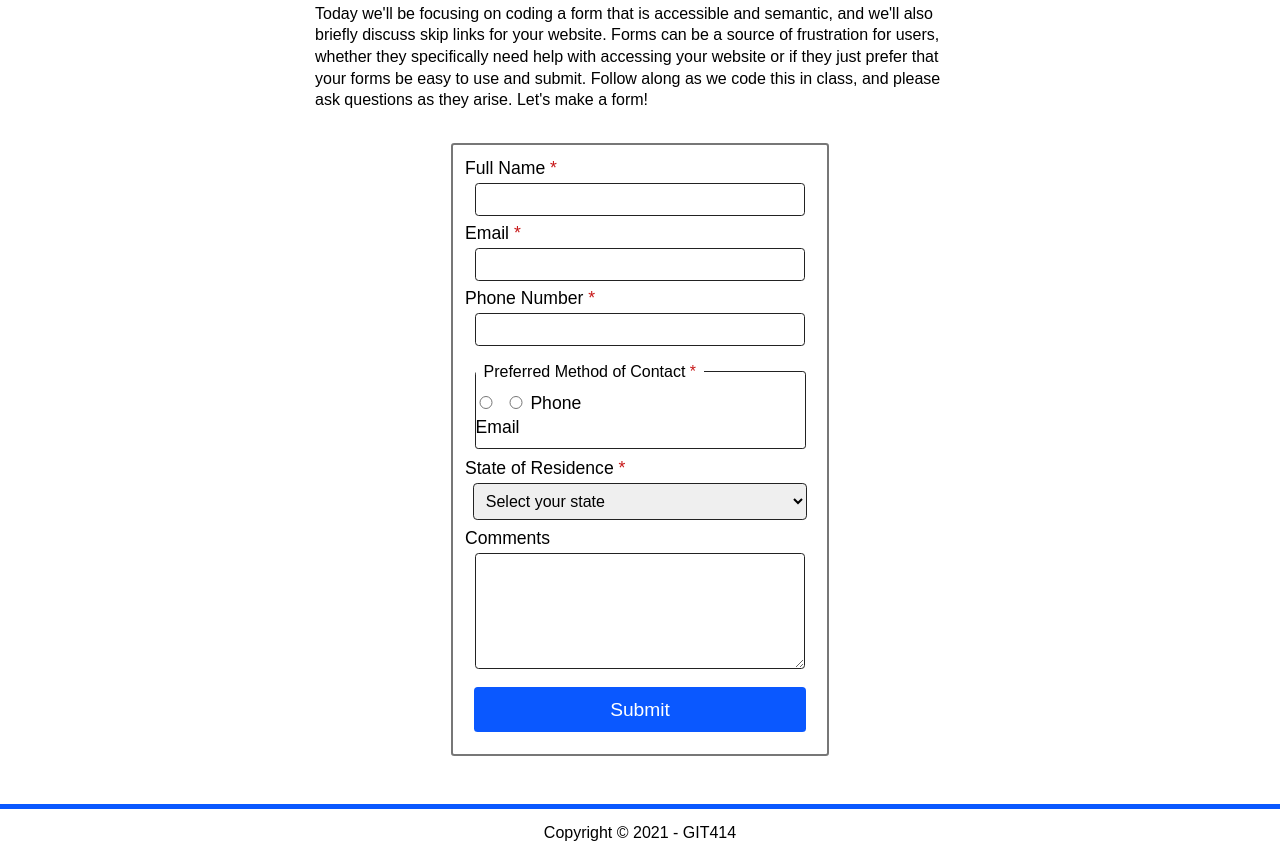
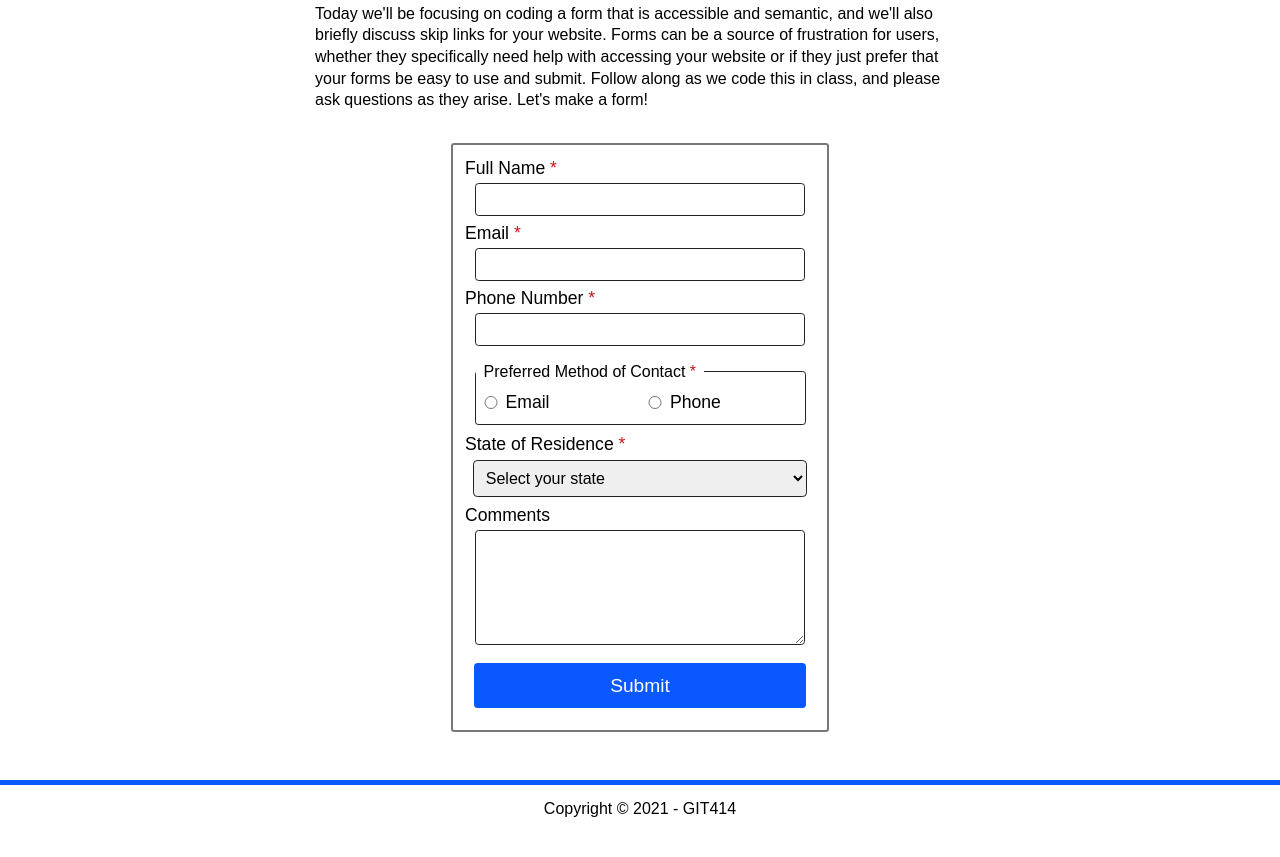
Before and after one commit to kgoudie/1.2, a plain HTML site: page index.html in a window 1280 px wide. Shown: the part 552-1409 px from the top of the page. After the commit the page ends 1385 px from the top, so only its background shows below. Drawn offline with Linux system fonts and the light colour scheme.

Commit message:
Update index.html

```diff
--- a/index.html
+++ b/index.html
@@ -38,14 +38,12 @@
 
 				<fieldset>
 					<legend>Preferred Method of Contact <span class="required">*</span></legend>
-					<label>
-						<input type="radio" name="contactMethod" value="email" required>
-						Email
-					</label>
-					<label>
-						<input type="radio" name="contactMethod" value="phone">
-						Phone
-					</label>
+
+					<input type="radio" id="contactEmail" name="contactMethod" value="email" required>
+					<label for="contactEmail">Email</label>
+
+					<input type="radio" id="contactPhone" name="contactMethod" value="phone">
+					<label for="contactPhone">Phone</label>
 				</fieldset>
 
 				<label for="state">State of Residence <span class="required">*</span></label>
```
